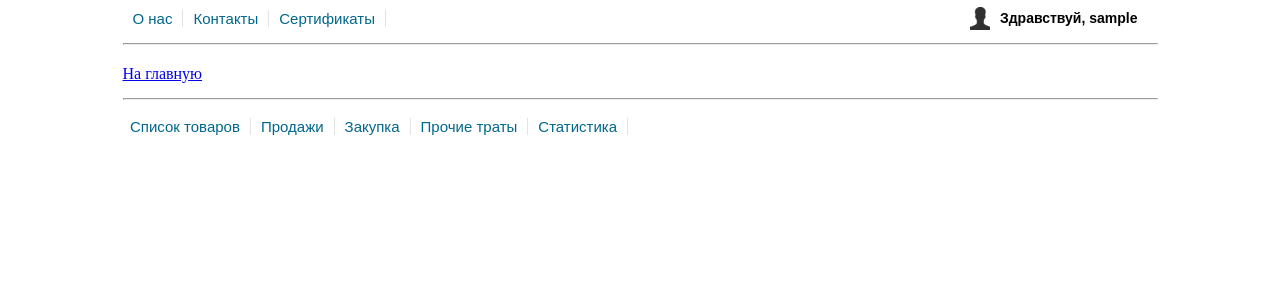
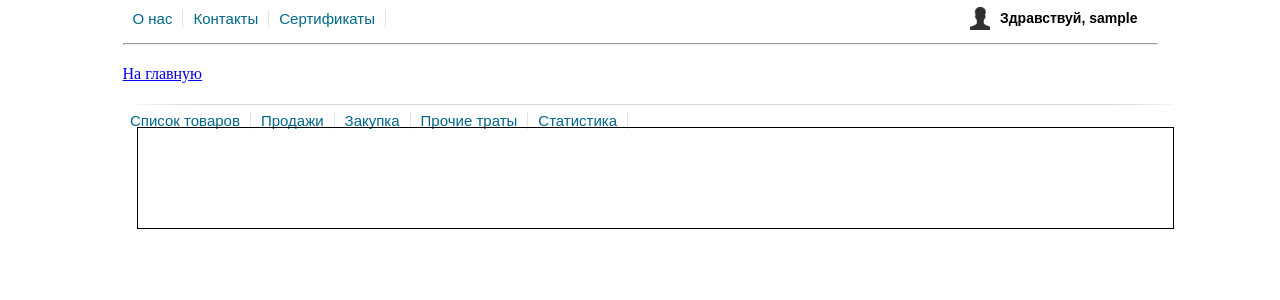
Before and after one commit to RabbitBobr/PHP, a PHP site: page /toyShop/profile.php in a window 1280 px wide. Shown: the top 300 px of the page. Run offline with PHP 8.4, Linux system fonts and the light colour scheme; the visitor is signed in with stand-in values (Sample User, id 1).

Commit message:
27.08.18

```diff
--- a/toyShop/controllers/select_all_costs_controller.php
+++ b/toyShop/controllers/select_all_costs_controller.php
@@ -6,8 +6,8 @@ if($_SERVER['REQUEST_METHOD'] == "POST")
     $array_costs = selectAllCosts();
     $sum = 0;
     echo '
-<table>
-<caption>Список трат</caption>
+<table class="simple-little-table" cellspaising="0">
+
 <tr>
     <th>Наименование траты</th>
     <th>Стоимость</th>
--- a/toyShop/controllers/select_all_procurements_controller.php
+++ b/toyShop/controllers/select_all_procurements_controller.php
@@ -5,8 +5,7 @@ if($_SERVER['REQUEST_METHOD'] == "POST")
 
     $array_proc = selectAllProcurements();
     echo '
-<table>
-<caption>Список закупок</caption>
+<table class="simple-little-table" cellspaising="0">
 <tr>
     <th>Наименование товара</th>
     <th>Поставщик</th>
--- a/toyShop/controllers/select_products_controller.php
+++ b/toyShop/controllers/select_products_controller.php
@@ -8,8 +8,7 @@ if($_SERVER['REQUEST_METHOD'] == "POST")
     $array_category = getArrayAllCategory();
 
     echo '
-<table>
-<caption>Список товаров</caption>
+<table class="simple-little-table" cellspaising="0">
 <tr>
     <th>Наименование товара</th>
     <th>Артикул</th>
--- a/toyShop/controllers/select_sales_controller.php
+++ b/toyShop/controllers/select_sales_controller.php
@@ -6,8 +6,7 @@ if($_SERVER['REQUEST_METHOD'] == "POST")
     $array_sales = selectAllSales();
 
     echo '
-<table>
-<caption>Список закупок</caption>
+<table class="simple-little-table" cellspaising="0">
 <tr>
     <th>Наименование товара</th>
     <th>Номер чека</th>
--- a/toyShop/css/profile_steel.css
+++ b/toyShop/css/profile_steel.css
@@ -29,25 +29,29 @@
 
     margin-left: 120px;
 }
+.block-filter{
+    width: 1035px;
+    height: 100px;
+    border: 1px solid black;
+    position: absolute;
+    margin-top: -20px;
+}
+#search-in-table{
+    width: 1035px;
+    height: 50px;
+    margin-top: 20px;
+    margin-left: 130px;
+    padding-left: 7px;
+}
 
-#sorting-list{
-    border: 1px solid #A3C0D2;
-    position: absolute;
-    width: 200px;
-    height: 108px;
-    background-color: white;
-    padding-top: 5px;
-    display: none;
+#search-header{
+    margin-left: 442px;
+    margin-top: 40px;
 }
-#sorting-list li{
-    margin-top: 3px;
-    margin-left: 10px;
+
+#see-table{
+    width: 1035px;
+    height: auto;
+    margin-left: 130px;
+    margin-top: 150px;
 }
-#sorting-list a{
-    font: 15px sans-serif;
-    text-decoration: none;
-    color: black;
-}
-#sorting-list a:hover{
-    text-decoration: underline;
-}
--- a/toyShop/include/profile_content.php
+++ b/toyShop/include/profile_content.php
@@ -9,8 +9,25 @@
     </ul>
 </div>
 
-<div id="seach-in-table">
+<div id="search-in-table">
 
+    <div id="bottom-line"></div>
+    <h3 id="search-header"></h3>
+    <div class="block-filter" id="filter-product">
+
+    </div>
+    <div class="block-filter" id="filter-sale">
+
+    </div>
+    <div class="block-filter" id="filter-purchase">
+
+    </div>
+    <div class="block-filter" id="filter-costs">
+
+    </div>
+    <div class="block-filter" id="filter-statistics">
+
+    </div>
 </div>
 
 <div id="see-table">
--- a/toyShop/js/profile.js
+++ b/toyShop/js/profile.js
@@ -6,7 +6,9 @@ $(document).ready(function () {
             dataType: "html",
             cache: false,
             success: function (data) {
+                $("#search-header").html('Фильтр затрат');
                 $("#see-table").html(data);
+
             }
         });
     });
@@ -17,6 +19,8 @@ $(document).ready(function () {
             dataType: "html",
             cache: false,
             success: function (data) {
+
+                $("#search-header").html('Фильтр закупок');
                 $("#see-table").html(data);
             }
         });
@@ -29,6 +33,8 @@ $(document).ready(function () {
             dataType: "html",
             cache: false,
             success: function (data) {
+
+                $("#search-header").html('Фильтр продаж');
                 $("#see-table").html(data);
             }
         });
@@ -41,6 +47,8 @@ $(document).ready(function () {
             dataType: "html",
             cache: false,
             success: function (data) {
+
+                $("#search-header").html('Фильтр товаров');
                 $("#see-table").html(data);
             }
         });
--- a/toyShop/profile.php
+++ b/toyShop/profile.php
@@ -14,6 +14,7 @@ if($_SESSION['auth'] == 'yes_auth')
         <link rel="stylesheet" href="css/reset.css">
         <link rel="stylesheet" href="css/style.css">
         <link rel="stylesheet" href="css/profile_steel.css">
+        <link rel="stylesheet" href="css/table_style.css">
 
         <script type="text/javascript" src="js/jq.js"></script>
         <script type="text/javascript" src="js/index.js"></script>
@@ -27,8 +28,7 @@ if($_SESSION['auth'] == 'yes_auth')
             include "include/block_header_profile.php";
             ?>
             <p><a href="index.php">На главную</a> </p>
-            <!-- Линия -->
-            <hr class="top-line"/>
+
         </div>
 
         <div id="block-content">
```
Also changed, not shown: toyShop/css/table_style.css (added, +106 -0 lines).
